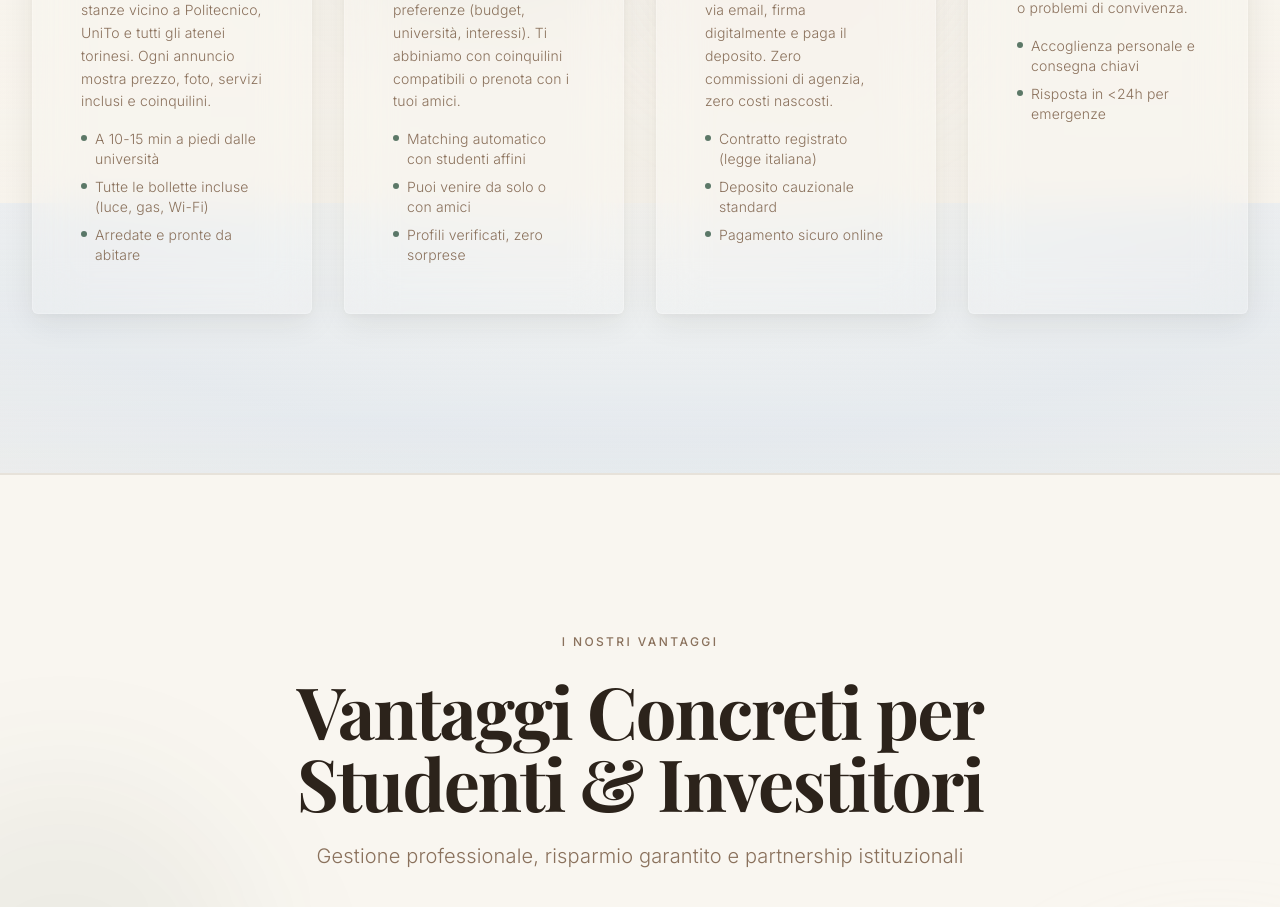
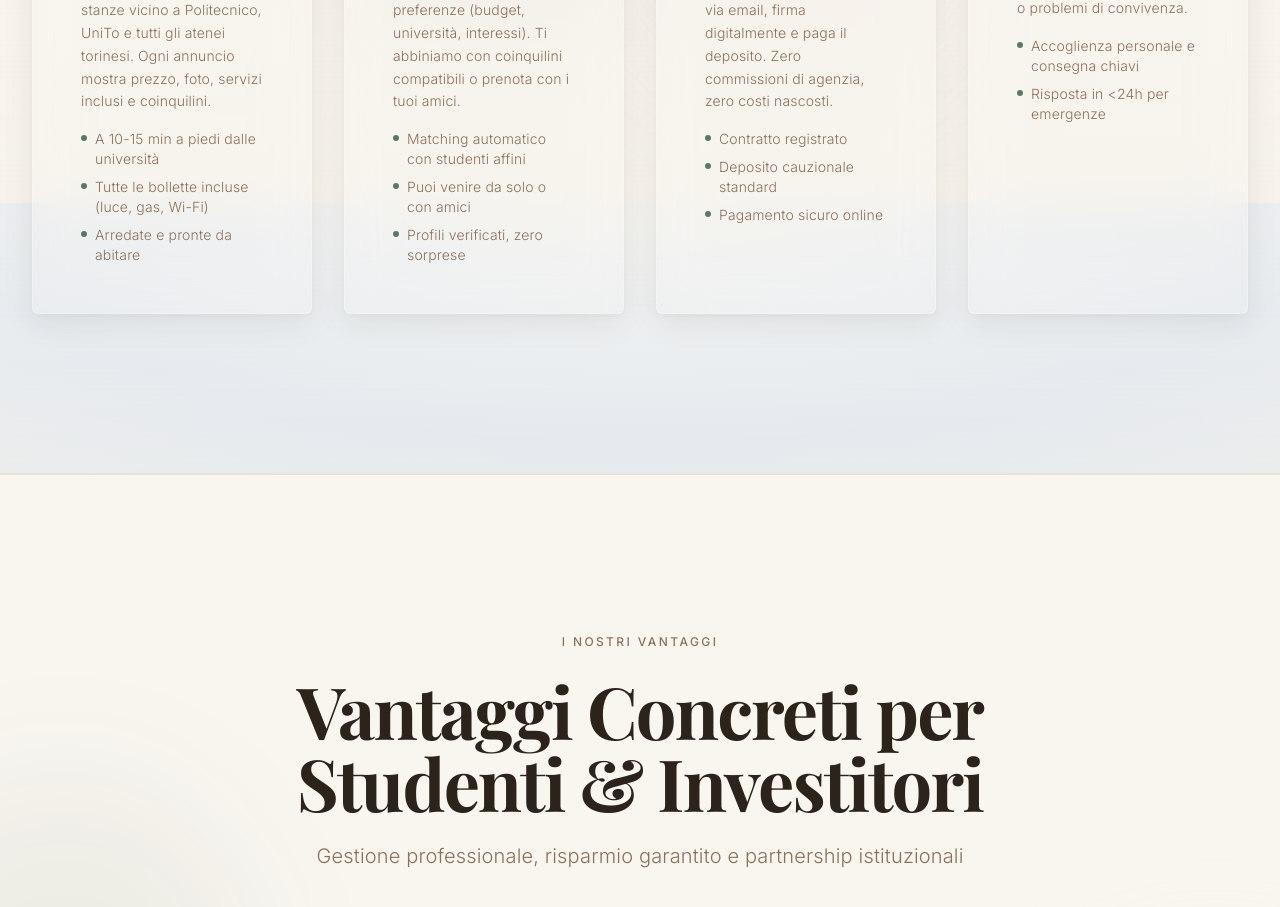
Before and after one commit to LolloRocket1839/logo-lovin-lab, a React (Vite) app: page / in a window 1280 px wide. Shown: the part 2997-3904 px from the top of the page. Built offline with nearby package versions, Linux system fonts and the light colour scheme; the HTML template or start-up script is replaced by a standard one.

Commit message:
Fix: Remove "(legge italiana)"

```diff
--- a/src/components/HowItWorks.tsx
+++ b/src/components/HowItWorks.tsx
@@ -30,7 +30,7 @@ const steps = [
     description: "Ricevi il contratto regolare via email, firma digitalmente e paga il deposito. Zero commissioni di agenzia, zero costi nascosti.",
     step: "03",
     bullets: [
-      "Contratto registrato (legge italiana)",
+      "Contratto registrato",
       "Deposito cauzionale standard",
       "Pagamento sicuro online"
     ]
```
